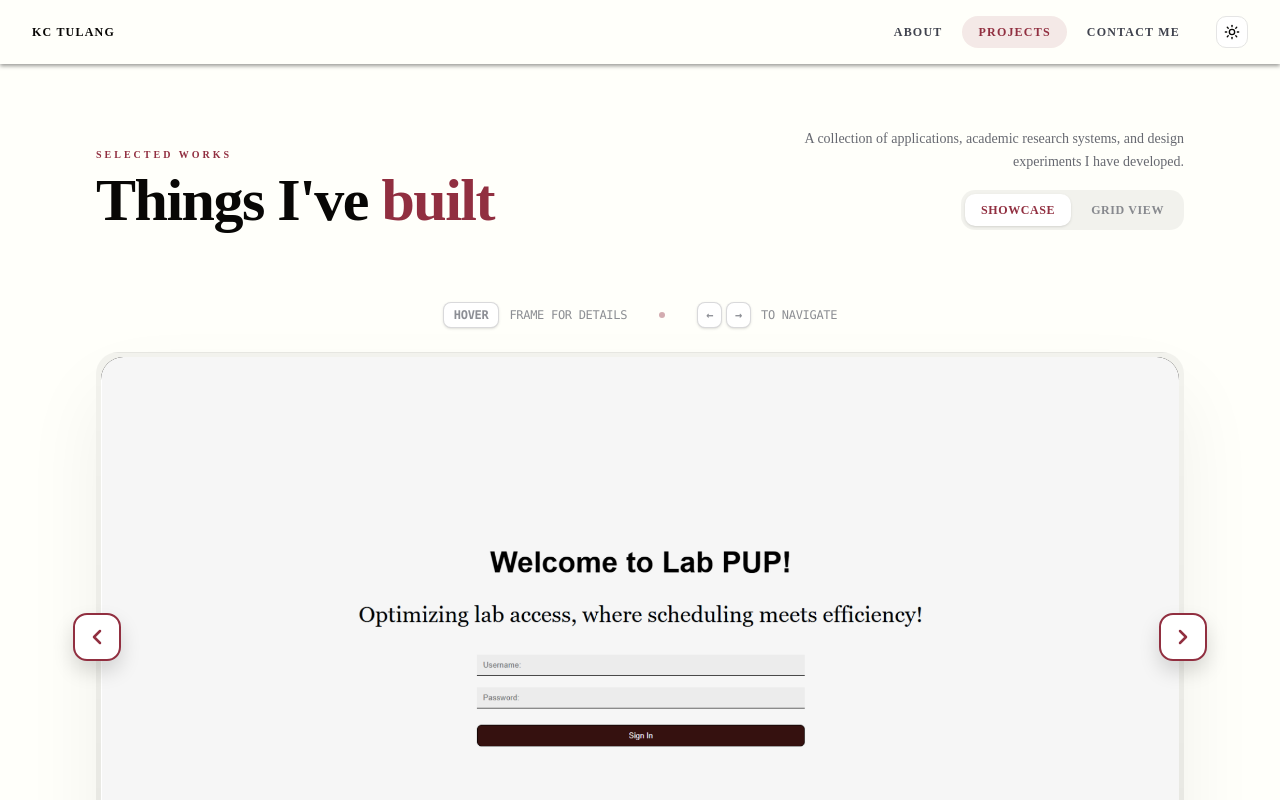
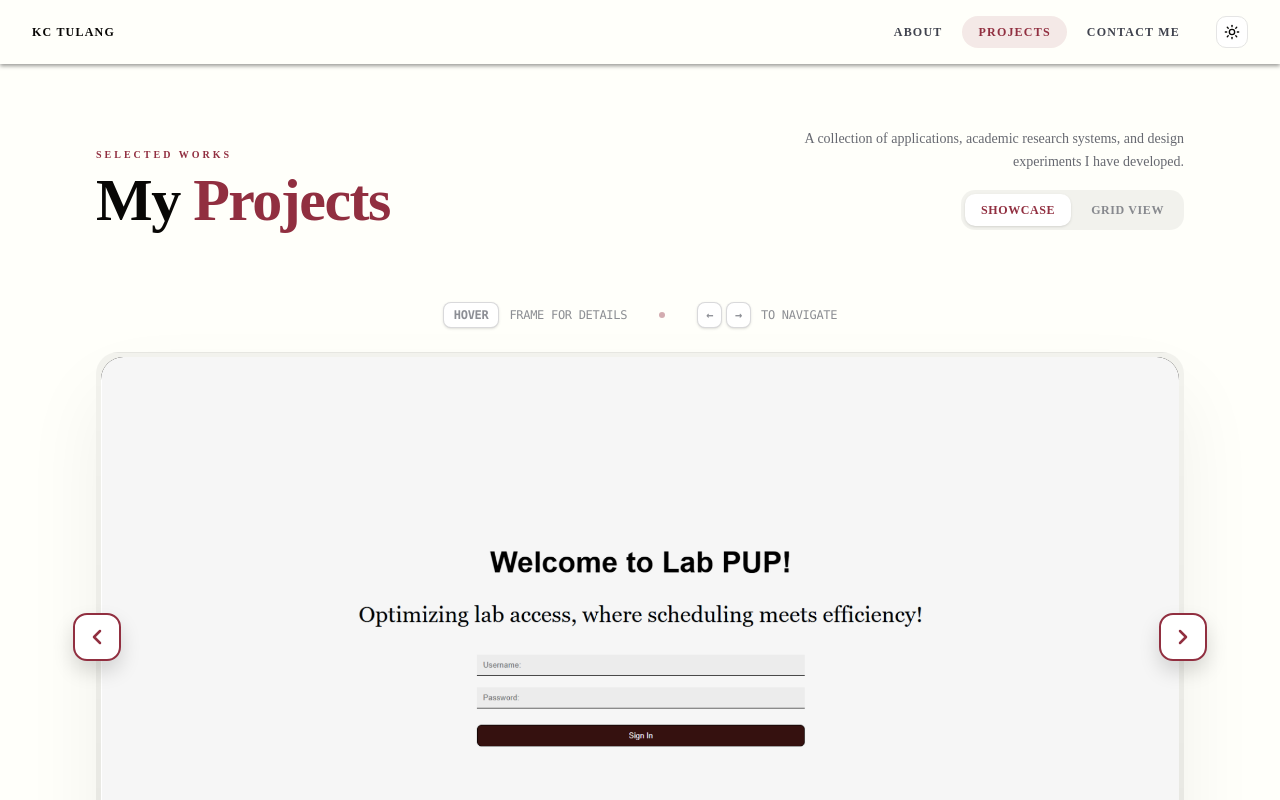
Before and after one commit to KCTulang/my-portfolio, a Next.js app: page /projects in a window 1280 px wide. Shown: the top 800 px of the page. Built offline with nearby package versions, Linux system fonts and the light colour scheme.

Commit message:
refactor(projects): implement [slug] rather than [id] base from the requirements

```diff
--- a/app/projects/[id]/page.tsx
+++ b/app/projects/[slug]/page.tsx
@@ -119,14 +119,14 @@ const projects: Project[] = [
 ];
 
 interface PageProps {
-	params: Promise<{ id: string }>;
+	params: Promise<{ slug: string }>;
 }
 
 export default async function ProjectDetailsPage({ params }: PageProps) {
-	const { id } = await params;
+	const { slug } = await params;
 
 	const currentIndex = projects.findIndex(
-		(p) => p.id.toLowerCase() === id.toLowerCase(),
+		(p) => p.id.toLowerCase() === slug.toLowerCase(),
 	);
 
 	if (currentIndex === -1) {
@@ -159,11 +159,11 @@ export default async function ProjectDetailsPage({ params }: PageProps) {
 					</p>
 
 					<div className="relative">
-						<div className="absolute -right-2.5 -top-5 font-mono text-[clamp(100px,18vw,180px)] font-black text-transparent leading-none select-none pointer-events-none tracking-[-0.04em] [-webkit-text-stroke:1.5px_rgba(196,30,58,0.12)] drop-shadow-[0_1.2px_1.2px_rgba(0,0,0,0.8)] dark:[-webkit-text-stroke:1.5px_rgba(255,107,107,0.15)] transition-colors duration-500 dark:drop-shadow-[0_1.2px_1.2px_rgba(255,255,255,0.8)]">
+						<div className="absolute -right-2.5 -top-5 font-mono text-[clamp(100px,18vw,180px)] font-black text-transparent leading-none select-none pointer-events-none tracking-[-0.04em] [-webkit-text-stroke:1.5px_rgba(196,30,58,0.12)] dark:[-webkit-text-stroke:1.5px_rgba(255,107,107,0.15)] transition-colors duration-500">
 							{project.num}
 						</div>
 
-						<h1 className="font-mono text-[clamp(32px,6vw,64px)] font-black  tracking-tight text-rich-black dark:text-ivory relative z-10 pb-6 wrap-break-word transition-colors">
+						<h1 className="font-mono text-[clamp(32px,6vw,64px)] font-black tracking-tight text-rich-black dark:text-ivory relative z-10 pb-6 wrap-break-word transition-colors">
 							{project.name}
 						</h1>
 					</div>
@@ -243,8 +243,9 @@ export default async function ProjectDetailsPage({ params }: PageProps) {
 							</h3>
 							<ul className="flex flex-col gap-1 list-none m-0 p-0">
 								{projects.map((proj) => {
+									// 4. Update the active check to use 'slug'
 									const isTargetActive =
-										proj.id.toLowerCase() === id.toLowerCase();
+										proj.id.toLowerCase() === slug.toLowerCase();
 									return (
 										<li key={`index-${proj.id}`}>
 											<Link
--- a/app/projects/page.tsx
+++ b/app/projects/page.tsx
@@ -93,9 +93,9 @@ async function ProjectsContent({ searchParams }: PageProps) {
 						Selected Works
 					</p>
 					<h1 className="text-4xl sm:text-6xl font-black text-(--color-rich-black) dark:text-ivory tracking-tight leading-none transition-colors">
-						Things I&apos;ve{" "}
+						My {""}
 						<span className="text-crimson dark:text-watermelon transition-colors">
-							built
+							Projects
 						</span>
 					</h1>
 				</div>
```
